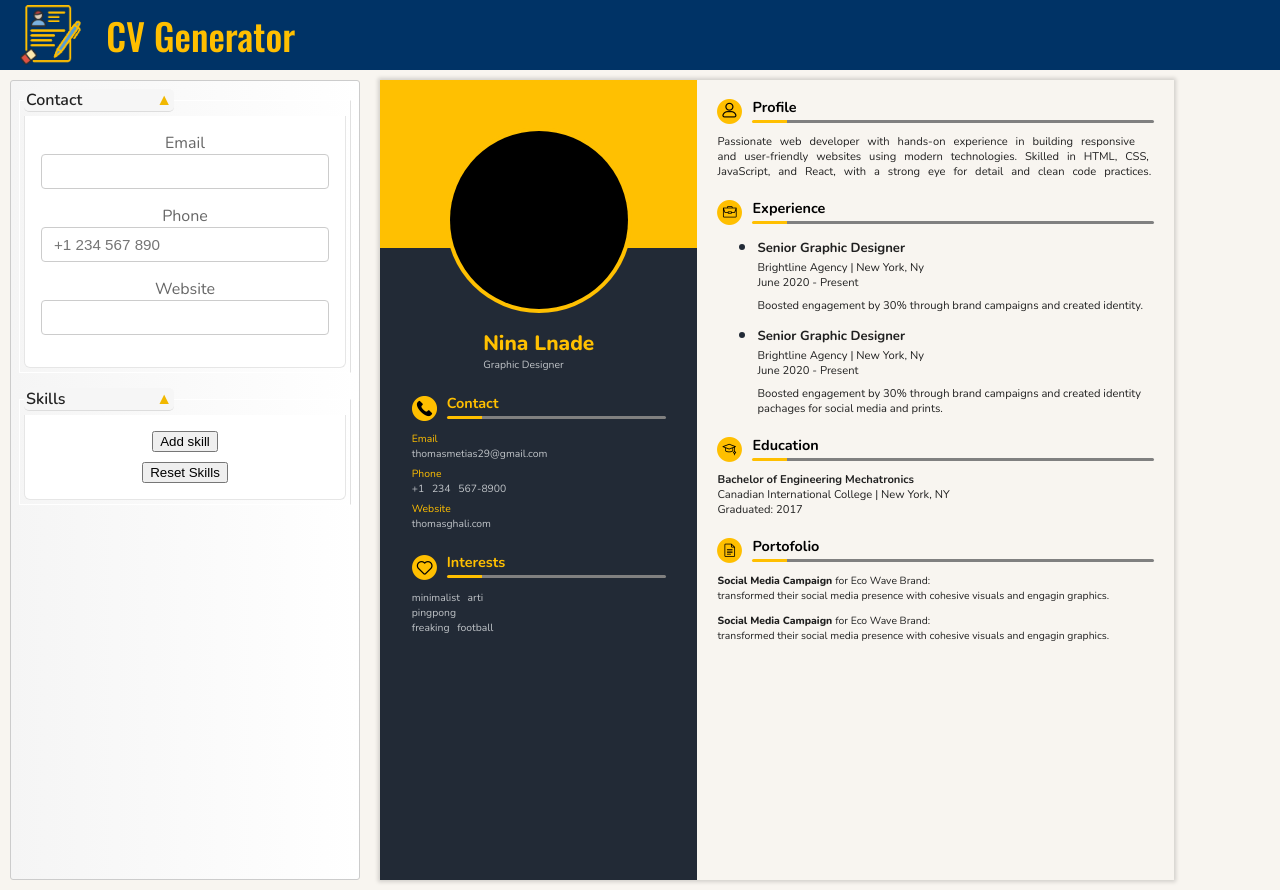
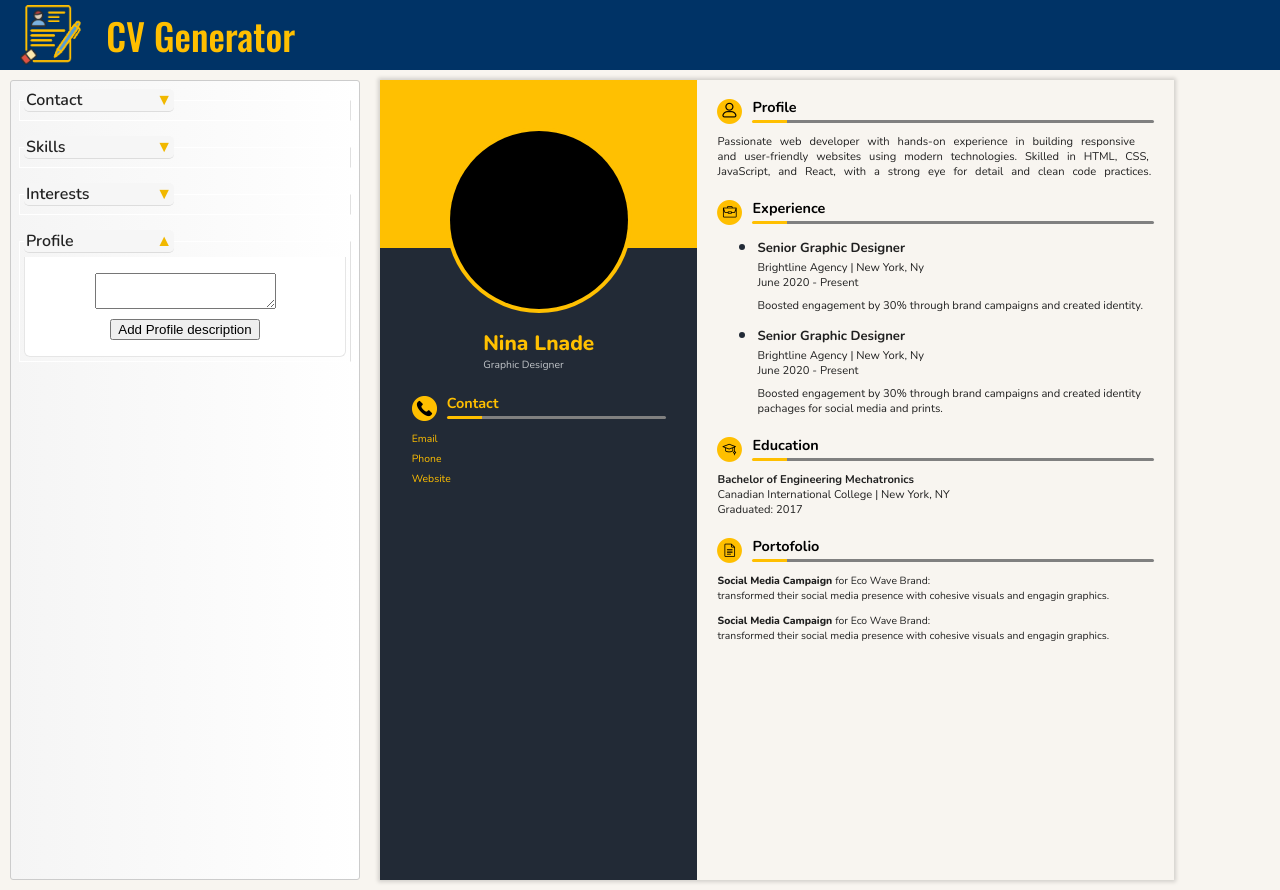
Before and after one commit to ThomasGhali/cv-generator, a React (Vite) app: page / in a window 1280 px wide. Built offline with nearby package versions, Linux system fonts and the light colour scheme.

Commit message:
feat: add the interests section on form and Cv
- Connect between form and cv for the 'interests' section

```diff
--- a/src/App.jsx
+++ b/src/App.jsx
@@ -4,7 +4,14 @@ import Cv from "./components/Cv/Cv.jsx"
 import Form from "./components/Form/Form.jsx"
 
 export default function App() {
+  const [email, setEmail] = useState('');
+  const [phone, setPhone] = useState('');
+  const [website, setWebsite] = useState('');
+
   const [skills, setSkills] = useState([]);
+
+  const [interests, setInterests] = useState([]);
+
 
   return(
     <>
@@ -13,8 +20,16 @@ export default function App() {
           <span className="generator-header__text">CV Generator</span>
       </header>
       <main className="main-content">
-        <Form skills={skills} setSkills={setSkills} />
-        <Cv skills={skills} />
+        <Form
+          skillsState={{ skills, setSkills }}
+          contactState={{ setEmail, setPhone, setWebsite }}
+          setInterests={ setInterests }
+        />
+        <Cv
+          contactState={{ email, phone, website }}
+          skills={skills}
+          interests={interests}
+        />
       </main>
     </>
   )
--- a/src/components/Cv/Cv.jsx
+++ b/src/components/Cv/Cv.jsx
@@ -2,12 +2,16 @@ import Profile from "./GeneralInfo/Profile.jsx"
 import TechnicalInfo from "./TechnicalInfo/TechnicalInfo"
 import './Cv.css'
 
-export default function Cv({ skills }) {
+export default function Cv({ skills, contactState, interests }) {
   return (
     <>
       <div className="cv-wrapper">
         <section className="cv-section">
-          <Profile skills={skills} />
+          <Profile
+            skills={skills}
+            contactState={contactState}
+            interests={interests}
+          />
           <TechnicalInfo />
         </section>
       </div>
--- a/src/components/Cv/GeneralInfo/Profile.jsx
+++ b/src/components/Cv/GeneralInfo/Profile.jsx
@@ -10,7 +10,8 @@ function Skill({ range, skillName }) {
   )
 }
 
-export default function Profile({ skills }) {
+export default function Profile({ skills, contactState, interests }) {
+  const {email, phone, website} = contactState;
   function viewSkills() {
     return skills.map((skill, index) => (
       <Skill
@@ -18,6 +19,12 @@ export default function Profile({ skills }) {
         range={skill.range}
         skillName={skill.skillName}
       />
+    ))
+  }
+
+  function viewInterests() {
+    return interests.map((interest, index) => (
+      <p key={index}>{interest}</p>
     ))
   }
 
@@ -40,15 +47,15 @@ export default function Profile({ skills }) {
             <div className="contact__info">
               <div className="contact__section-wrapper">
                 <span className="contact__highlight">Email</span>
-                <p >thomasmetias29@gmail.com</p>
+                <p >{email}</p>
               </div>
               <div className="contact__section-wrapper">
                 <span className="contact__highlight">Phone</span>
-                <p>+1 234 567-8900</p>
+                <p>{phone}</p>
                 </div>
               <div className="contact__section-wrapper">
                 <span className="contact__highlight">Website</span>
-                <p>thomasghali.com</p>
+                <p>{website}</p>
               </div>
             </div>
           </section>
@@ -58,13 +65,11 @@ export default function Profile({ skills }) {
             {viewSkills()}
           </section>}
 
-          <section className="interests profile-section">
+          {interests.length > 0 &&
+            <section className="interests profile-section">
             <SectionsHeader text="Interests" iconName="interests" font="gold" />
-            <p>minimalist arti</p>
-            <p>pingpong</p>
-            <p>freaking football</p>
-
-          </section>
+            {viewInterests()}
+          </section>}
         </section>
       </div>
     </>
--- a/src/components/Form/Form.css
+++ b/src/components/Form/Form.css
@@ -117,6 +117,6 @@ input[type="range"]::-webkit-slider-thumb {
   margin-top: -5px;
 }
 
-.add-skill-btn {
+.down-margin {
   margin-bottom: 10px;
 }
--- a/src/components/Form/Form.jsx
+++ b/src/components/Form/Form.jsx
@@ -8,8 +8,13 @@ import FormSection from './FormSection'
 //   )
 // }
 
-export default function Form({ skills, setSkills}) {
-  //
+export default function Form({ skillsState, contactState, setInterests }) {
+  const { skills, setSkills } = skillsState;
+  const { setEmail, setPhone, setWebsite } = contactState;
+
+  const [interestInput, setInterestInput] = useState('');
+
+  // Adds a skill with conditions
   function handleSkillBtn() {
     if (
       skills.length === 0 || // no skills yet
@@ -19,7 +24,15 @@ export default function Form({ skills, setSkills}) {
     }
   }
 
+  function handleAddInterestsBtn(e) {
+    setInterests(prev => [...prev, interestInput])
+    setInterestInput('');
+  }
 
+  function handleResetInterestsBtn() {
+    setInterestInput('');
+    setInterests([])
+  }
 
   // changes the appropiate skill key-value pair
   function handleRangeChange(index, e) {
@@ -65,25 +78,61 @@ export default function Form({ skills, setSkills}) {
           name="Contact"
         >
           <label htmlFor="email">Email </label>
-          <input type="email" name="email" id="email" />
+          <input
+            type="email"
+            name="email"
+            id="email"
+            onChange={(e) => setEmail(e.target.value)}
+          />
 
           <label htmlFor="phone">Phone </label>
           <input
             type="tel"
-            placeholder='+1 234 567 890'
+            placeholder="+1 234 567 890"
             name="phone"
             id="phone"
+            onChange={(e) => setPhone(e.target.value)}
           />
           <label htmlFor="website">Website </label>
-          <input type="url" name="website" id="website" />
+          <input
+            type="url"
+            name="website"
+            id="website"
+            onChange={(e) => setWebsite(e.target.value)}
+          />
 
         </FormSection>
+
         <FormSection
           name="Skills"
         >
           {viewSkills()}
-          <button className='add-skill-btn' type="button" onClick={handleSkillBtn}>Add skill</button>
-          <button type="button" >Reset Skills</button>
+          <button className='down-margin' type="button" onClick={handleSkillBtn}>Add skill</button>
+          <button type="button" onClick={() => setSkills([])}>Reset Skills</button>
+        </FormSection>
+
+        <FormSection
+          name="Interests"
+        >
+          <label htmlFor="interests">Interests</label>
+          <input
+            type="text"
+            name="interests"
+            id="interests"
+            placeholder='e.g. Minimalist Art'
+            value={interestInput}
+            onChange={(e) => setInterestInput(e.target.value)}
+          />
+          <button type="button" className='down-margin' onClick={handleAddInterestsBtn}>Add an interest</button>
+          <button type="button" onClick={handleResetInterestsBtn}>Reset interests</button>
+        </FormSection>
+
+        <FormSection
+          name="Profile"
+          demo={true}
+        >
+          <textarea ></textarea>
+          <button style={{marginTop: '10px'}} type="button">Add Profile description</button>
         </FormSection>
       </form>
     </>
--- a/src/components/Form/FormSection.jsx
+++ b/src/components/Form/FormSection.jsx
@@ -1,7 +1,8 @@
 import { Children, useState } from "react"
 
-export default function FormSection({ name, children }) {
-  const [isOpen, setIsOpen] = useState(true);
+export default function FormSection({ name, children, demo=false }) {
+  //      replace demo with false !!!!!!!!!
+  const [isOpen, setIsOpen] = useState(demo);
 
   return (
     <fieldset className="wrapper">
```
